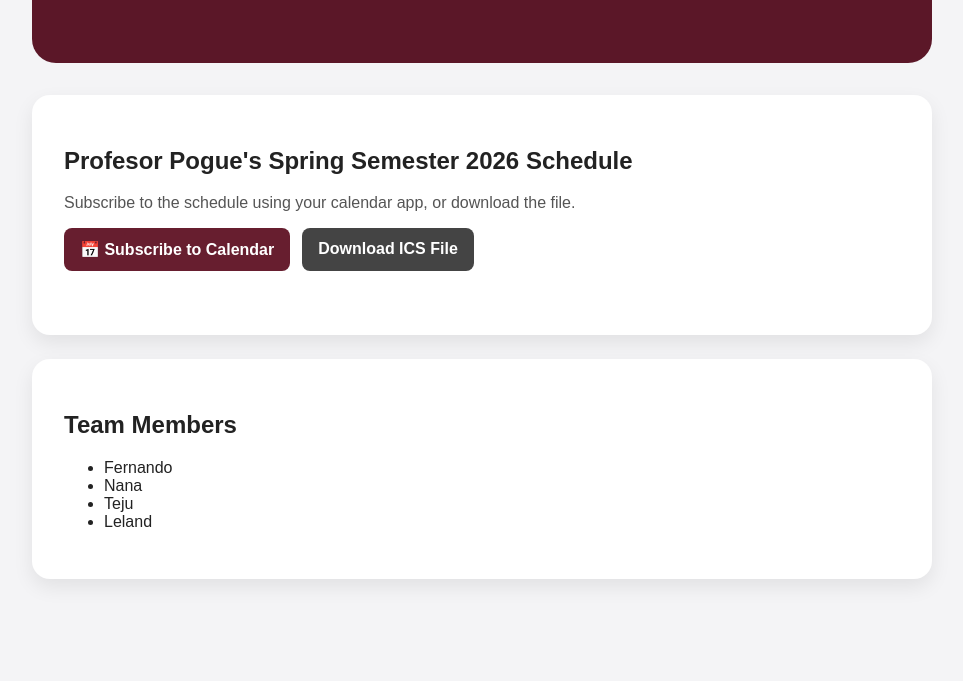
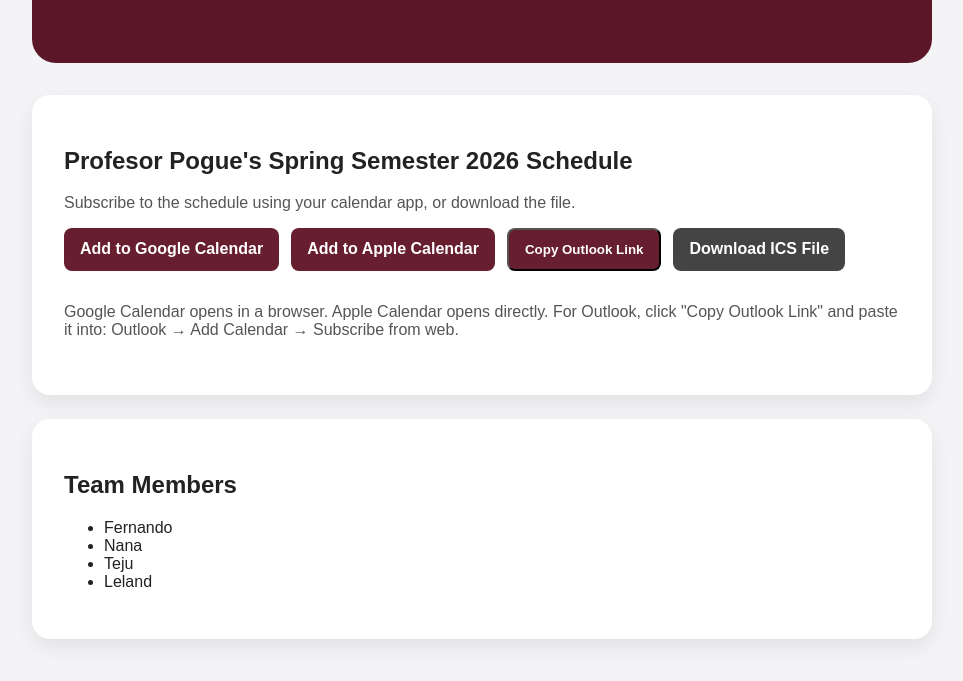
Before and after one commit to FMontiel01/LewisCal, a website with bundled scripts: page public/index.html in a window 1280 px wide. Shown: the part 171-852 px from the top of the page, without its empty margins (158-1121 px from the left). Before the commit the page ends 806 px from the top, so only its background shows below. Built offline with nearby package versions, Linux system fonts and the light colour scheme; no server answers.

Commit message:
adding google and apple buttong and testing them out

```diff
--- a/public/app.js
+++ b/public/app.js
@@ -85,3 +85,15 @@ function displaySchedule(courses) {
 }
 
 loadSchedule();
+
+const outlookLink =
+  "webcal://firebasestorage.googleapis.com/v0/b/lewiscal-2909a.firebasestorage.app/o/ics%2FMr_Pogue_Current_Schedule.ics?alt=media&token=64d7798a-f447-4c2c-abe0-69b21faf5f07";
+
+const outlookButton = document.getElementById("copyOutlookLink");
+
+if (outlookButton) {
+  outlookButton.addEventListener("click", async () => {
+    await navigator.clipboard.writeText(outlookLink);
+    alert("Outlook link copied! Paste it into Outlook → Add Calendar → Subscribe from web.");
+  });
+}
--- a/public/index.html
+++ b/public/index.html
@@ -24,15 +24,29 @@
         </p>
 
         <div class="calendar-actions">
-          <!-- SUBSCRIBE -->
+          <!-- GOOGLE -->
           <a
             class="calendar-link"
-            href="webcal://lewiscal-2909a.firebaseapp.com/Mr_Pogue_Current_Schedule.ics"
+            href="https://calendar.google.com/calendar/render?cid=https%3A%2F%2Flewiscal-2909a.web.app%2FMr_Pogue_Current_Schedule.ics"
+            target="_blank"
           >
-            📅 Subscribe to Calendar
+            Add to Google Calendar
           </a>
 
-          <!-- DOWNLOAD (Firebase Storage) -->
+          <!-- APPLE -->
+          <a
+            class="calendar-link"
+            href="webcal://firebasestorage.googleapis.com/v0/b/lewiscal-2909a.firebasestorage.app/o/ics%2FMr_Pogue_Current_Schedule.ics?alt=media&token=64d7798a-f447-4c2c-abe0-69b21faf5f07"
+          >
+            Add to Apple Calendar
+          </a>
+
+          <!-- OUTLOOK -->
+          <button class="calendar-link" id="copyOutlookLink">
+            Copy Outlook Link
+          </button>
+
+          <!-- DOWNLOAD -->
           <a
             class="calendar-link secondary"
             href="https://firebasestorage.googleapis.com/v0/b/lewiscal-2909a.firebasestorage.app/o/ics%2FMr_Pogue_Current_Schedule.ics?alt=media&token=64d7798a-f447-4c2c-abe0-69b21faf5f07"
@@ -41,6 +55,12 @@
             Download ICS File
           </a>
         </div>
+
+        <p class="calendar-instructions">
+          Google Calendar opens in a browser. Apple Calendar opens directly. For
+          Outlook, click "Copy Outlook Link" and paste it into: Outlook → Add
+          Calendar → Subscribe from web.
+        </p>
 
         <div id="schedule"></div>
       </section>
```
Also changed, not shown: 1 other file.
